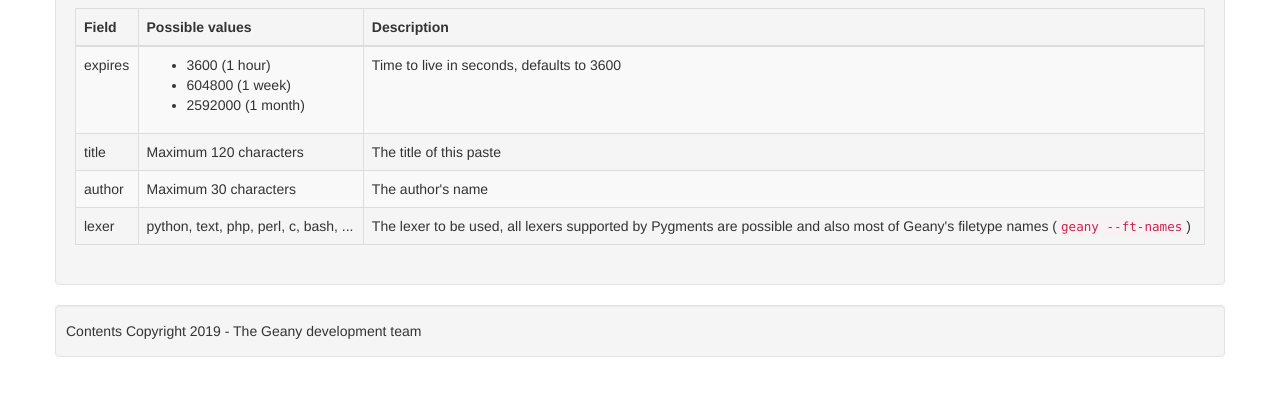
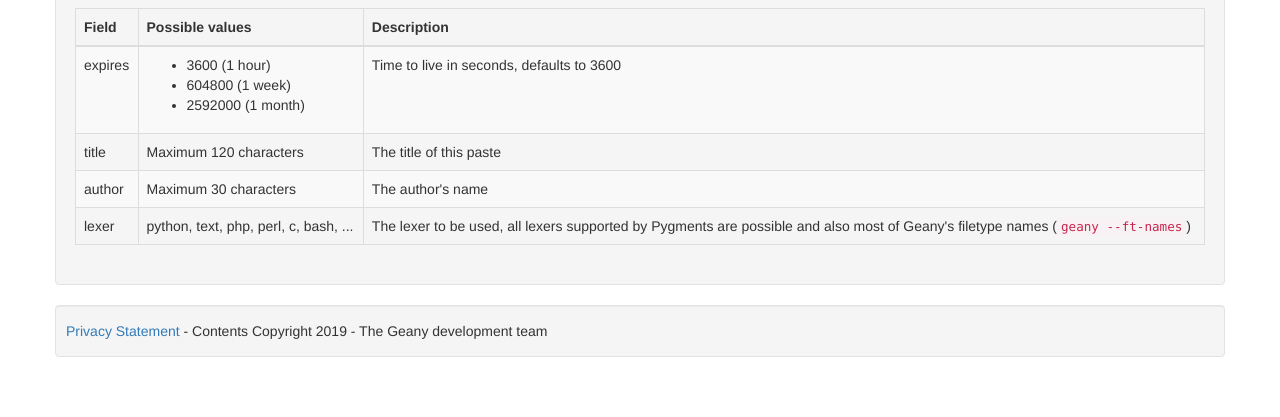
Before and after one commit to geany/www.geany.org, a Django app: page /p/help/api/ in a window 1280 px wide. Shown: the part 788-1205 px from the top of the page. Run offline with Django 3.2, Linux system fonts and the light colour scheme; data comes from the database, SQL or seed files in the repository; parts of the project's set-up code (start-up, migrations or seed data) failed here and were passed over; some libraries are stand-ins or nearby versions.

Commit message:
Add "Privacy Statement" page

```diff
--- a/geany/templates/skel.html
+++ b/geany/templates/skel.html
@@ -63,7 +63,8 @@ $(function() {
         <div id="footer">
             <div class="well">
                 <p>
-                    Contents Copyright {% now "Y" %}  &dash; The Geany development team
+                    <a href="{% url 'page' "about/privacy" %}">Privacy Statement</a>
+                    - Contents Copyright {% now "Y" %}  &dash; The Geany development team
                 </p>
             </div>
         </div>
```
